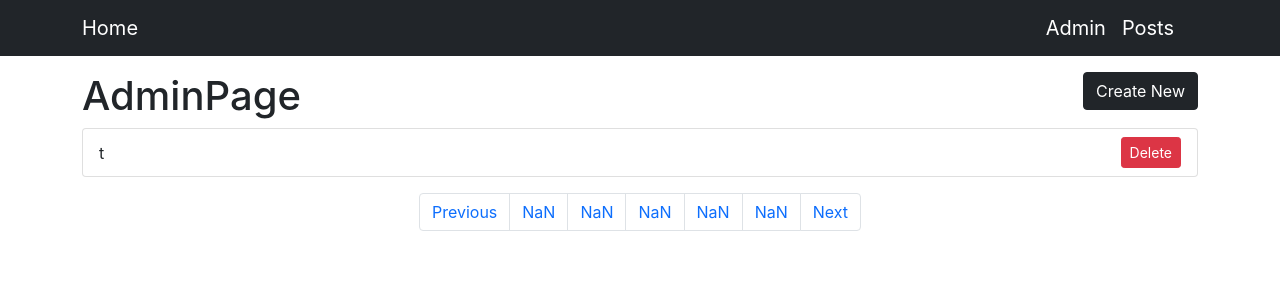
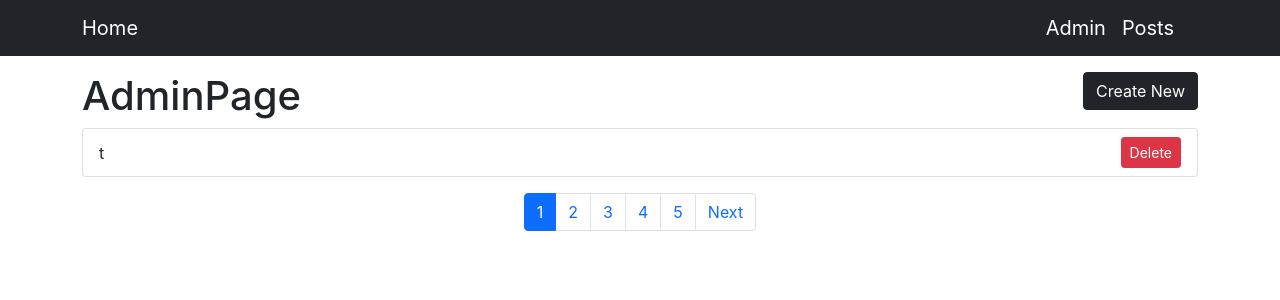
Before and after one commit to dailybetter/DailyBetterWeb, a React (Create React App) app: page /admin in a window 1280 px wide. Shown: the top 300 px of the page. Built offline with nearby package versions, Linux system fonts and the light colour scheme; data requests are answered from the project's data file.

Commit message:
Fix: useEffect dependency 해결을 위해 getPost 함수를 useCallback함수로 바꿈

```diff
--- a/src/components/BlogList.js
+++ b/src/components/BlogList.js
@@ -1,5 +1,5 @@
 import axios from 'axios';
-import { useState, useEffect } from 'react';
+import { useState, useEffect, useCallback } from 'react';
 import Card from '../components/Card';
 import { useHistory, useLocation } from 'react-router-dom';
 import Spinner from '../components/Spinner';
@@ -18,7 +18,7 @@ const BlogList = ({ isAdmin }) => {
   const [numberOfPages, setNumberOfPages] = useState(0);
   const limit = 1;
   const onClickPageButton = (page) => {
-    history.push(`/${location.pathname}?page=${page}`);
+    history.push(`${location.pathname}?page=${page}`);
     getPosts(page);
   };
 
@@ -26,7 +26,8 @@ const BlogList = ({ isAdmin }) => {
     setNumberOfPages(Math.ceil(numberOfPosts / limit));
   }, [numberOfPosts]);
 
-  const getPosts = (page = 1) => {
+  const getPosts = useCallback(
+    (page = 1) => {
       setCurrentPage(page);
       let params = {
         _page: page,
@@ -46,12 +47,14 @@ const BlogList = ({ isAdmin }) => {
           setPosts(res.data);
           setLoading(false);
         });
-  };
+    },
+    [isAdmin]
+  );
 
   useEffect(() => {
     setCurrentPage(parseInt(pageParam) || 1);
-    getPosts(parseInt(pageParam));
-  }, [pageParam]);
+    getPosts(parseInt(pageParam) || 1);
+  }, [pageParam, getPosts]);
 
   const deleteBlog = (e, id) => {
     e.stopPropagation();
@@ -59,12 +62,15 @@ const BlogList = ({ isAdmin }) => {
       setPosts((prevPosts) => prevPosts.filter((post) => post.id !== id));
     });
   };
+
   if (loading) {
     return <Spinner />;
   }
+
   if (posts.length === 0) {
     return <div>'No posts found'</div>;
   }
+
   const renderPageList = () => {
     return posts.map((post) => {
       return (
```
Lines whose indentation alone changed are shown as unchanged.
